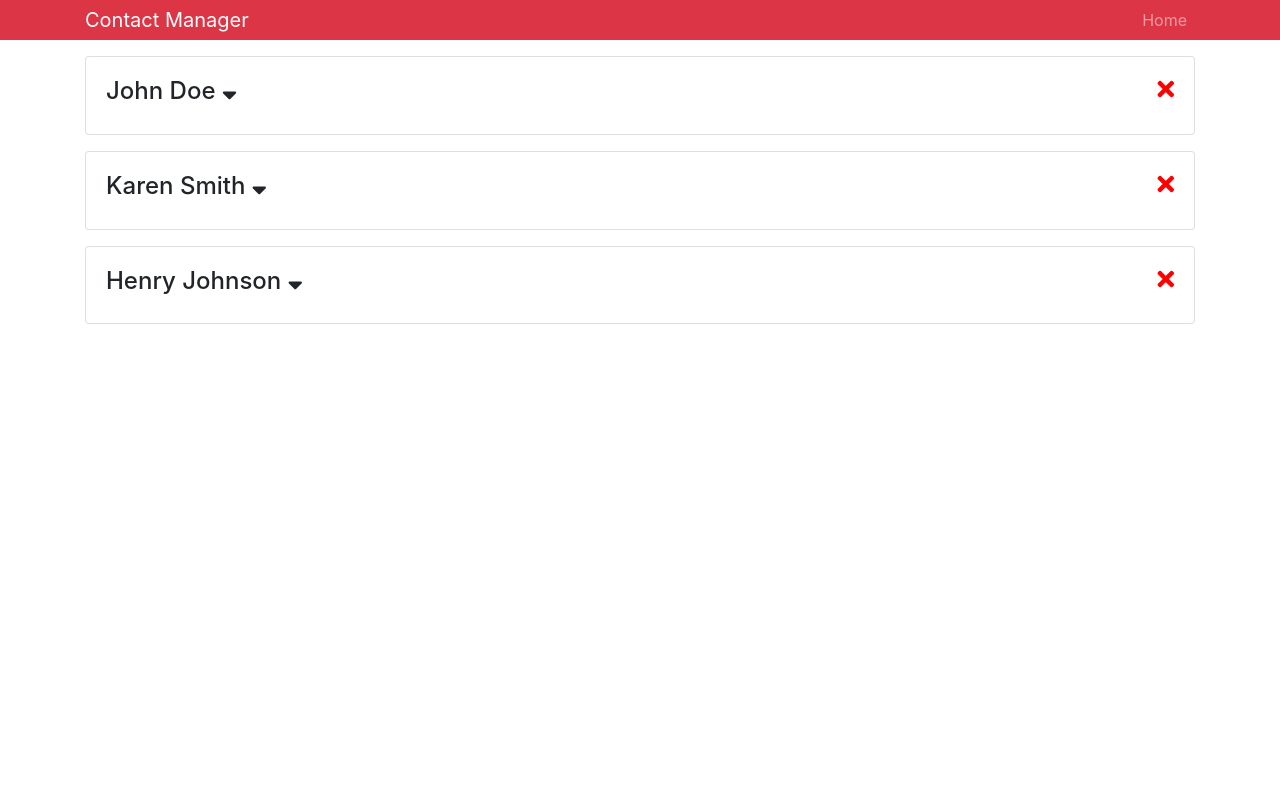
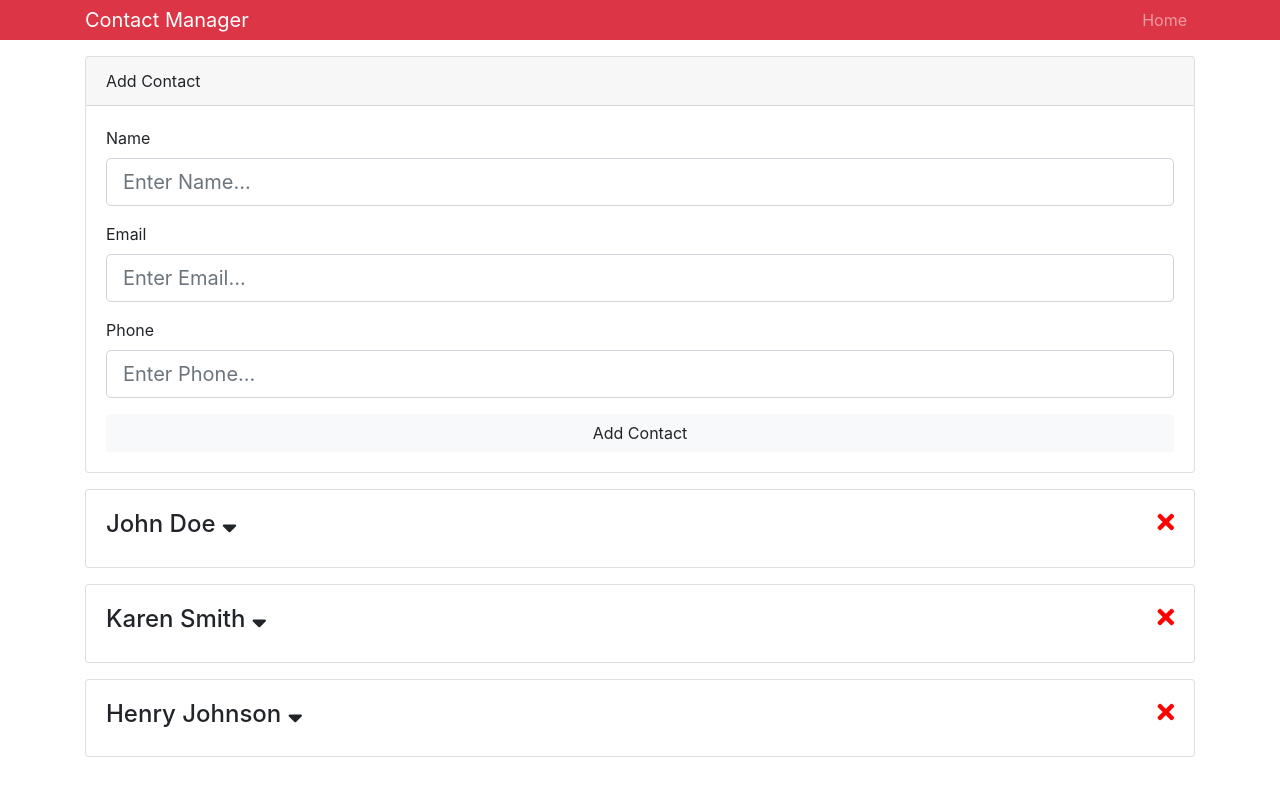
Before and after one commit to AlanMcClenaghan/react-contact-manager, a React (Create React App) app: page / in a window 1280 px wide. Shown: the top 796 px of the page. Built offline with nearby package versions, Linux system fonts and the light colour scheme.

Commit message:
Creating a form with state

```diff
--- a/src/App.js
+++ b/src/App.js
@@ -1,6 +1,7 @@
 import React from "react";
-import Contacts from "./components/Contacts";
-import Header from "./components/Header";
+import Contacts from "./components/contacts/Contacts";
+import AddContact from "./components/contacts/AddContact";
+import Header from "./components/layout/Header";
 
 import { Provider } from "./context";
 
@@ -13,6 +14,7 @@
       <div className="App">
         <Header heading="Contact Manager" />
         <div className="container">
+          <AddContact />
           <Contacts />
         </div>
       </div>
--- /dev/null
+++ b/src/components/contacts/AddContact.js
@@ -0,0 +1,60 @@
+import React, { Component } from "react";
+
+class AddContact extends Component {
+  state = {
+    name: "",
+    email: "",
+    phone: ""
+  };
+
+  render() {
+    const { name, email, phone } = this.state;
+
+    return (
+      <div className="card mb-3">
+        <div className="card-header">Add Contact</div>
+        <div className="card-body">
+          <form>
+            <div className="form-group">
+              <label htmlFor="name">Name</label>
+              <input
+                type="text"
+                name="name"
+                className="form-control form-control-lg"
+                placeholder="Enter Name..."
+                value={name}
+              />
+            </div>
+            <div className="form-group">
+              <label htmlFor="name">Email</label>
+              <input
+                type="email"
+                name="email"
+                className="form-control form-control-lg"
+                placeholder="Enter Email..."
+                value={email}
+              />
+            </div>
+            <div className="form-group">
+              <label htmlFor="name">Phone</label>
+              <input
+                type="text"
+                name="phone"
+                className="form-control form-control-lg"
+                placeholder="Enter Phone..."
+                value={phone}
+              />
+            </div>
+            <input
+              type="submit"
+              value="Add Contact"
+              className="btn btn-light btn-block"
+            />
+          </form>
+        </div>
+      </div>
+    );
+  }
+}
+
+export default AddContact;
--- a/src/components/Contact.js
+++ b/src/components/contacts/Contact.js
@@ -1,6 +1,6 @@
 import React, { Component } from "react";
 import PropTypes from "prop-types";
-import { Consumer } from "../context";
+import { Consumer } from "../../context";
 
 class Contact extends Component {
   // PropTypes as static method in class
--- a/src/components/Contacts.js
+++ b/src/components/contacts/Contacts.js
@@ -1,6 +1,6 @@
 import React, { Component, Fragment } from "react";
 import Contact from "./Contact";
-import { Consumer } from "../context";
+import { Consumer } from "../../context";
 
 class Contacts extends Component {
   render() {
```
Also changed, not shown: src/components/layout/Header.js (renamed from src/components/Header.js).
